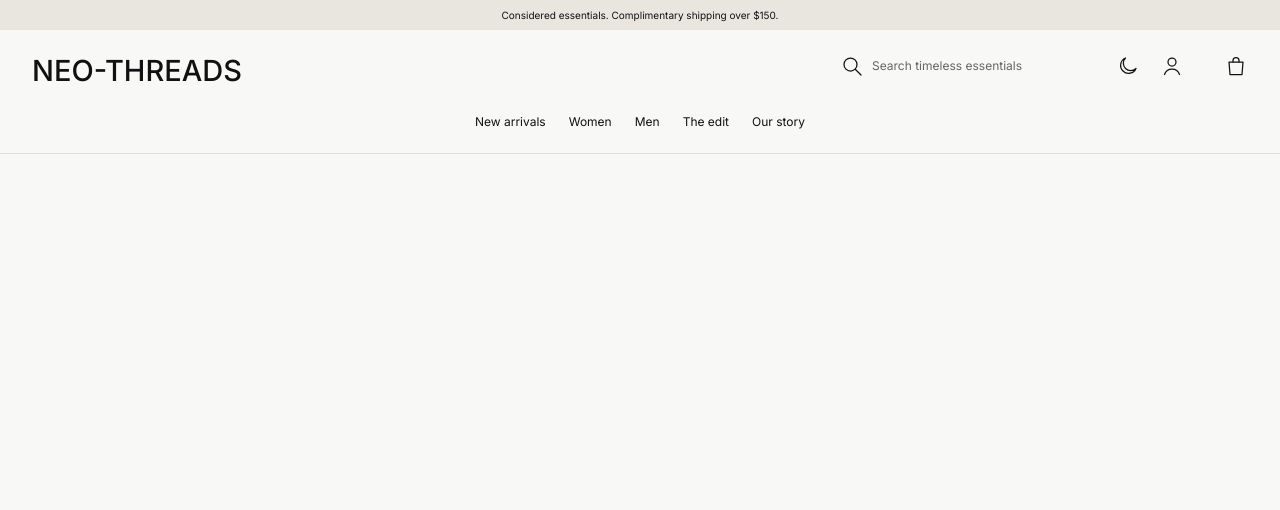
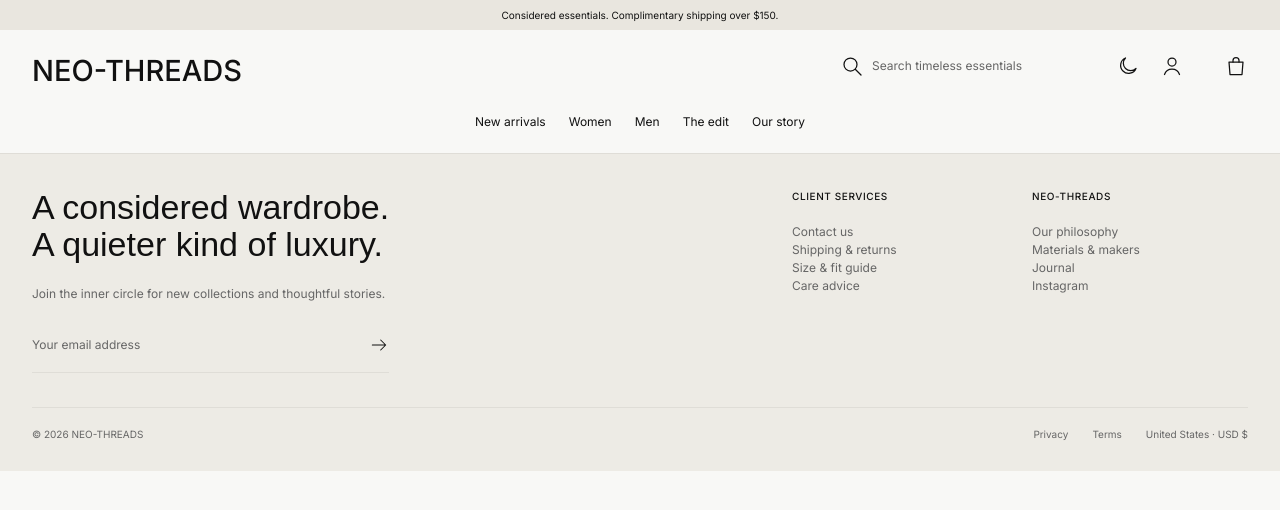
Before and after one commit to MartikDavtyan/neo-shop, a Next.js app: page / in a window 1280 px wide. Shown: the top 510 px of the page. Built offline with nearby package versions, Linux system fonts and the light colour scheme; a web font is replaced by a local one.

Commit message:
feat: integrate Footer component into RootLayout for improved layout structure

```diff
--- a/src/app/layout.tsx
+++ b/src/app/layout.tsx
@@ -1,6 +1,7 @@
 import type { Metadata } from 'next';
 import { Inter, Libre_Caslon_Display } from 'next/font/google';
 import Header from '@/features/layout/components/header';
+import Footer from '@/features/layout/components/footer';
 import './globals.css';
 
 const inter = Inter({
@@ -47,6 +48,7 @@ export default function RootLayout({
       <body className="font-sans antialiased">
         <Header />
         {children}
+        <Footer />
       </body>
     </html>
   );
--- a/src/features/layout/components/footer.tsx
+++ b/src/features/layout/components/footer.tsx
@@ -9,7 +9,7 @@ const CLIENT_SERVICES = [
 ];
 const BRAND = ['Our philosophy', 'Materials & makers', 'Journal', 'Instagram'];
 
-export function SiteFooter() {
+export default function Footer() {
   return (
     <footer className="w-full bg-footer px-5 pt-[35px] pb-[29px] md:px-8 min-[1440px]:px-16">
       <div className="mx-auto max-w-[1440px]">
```
